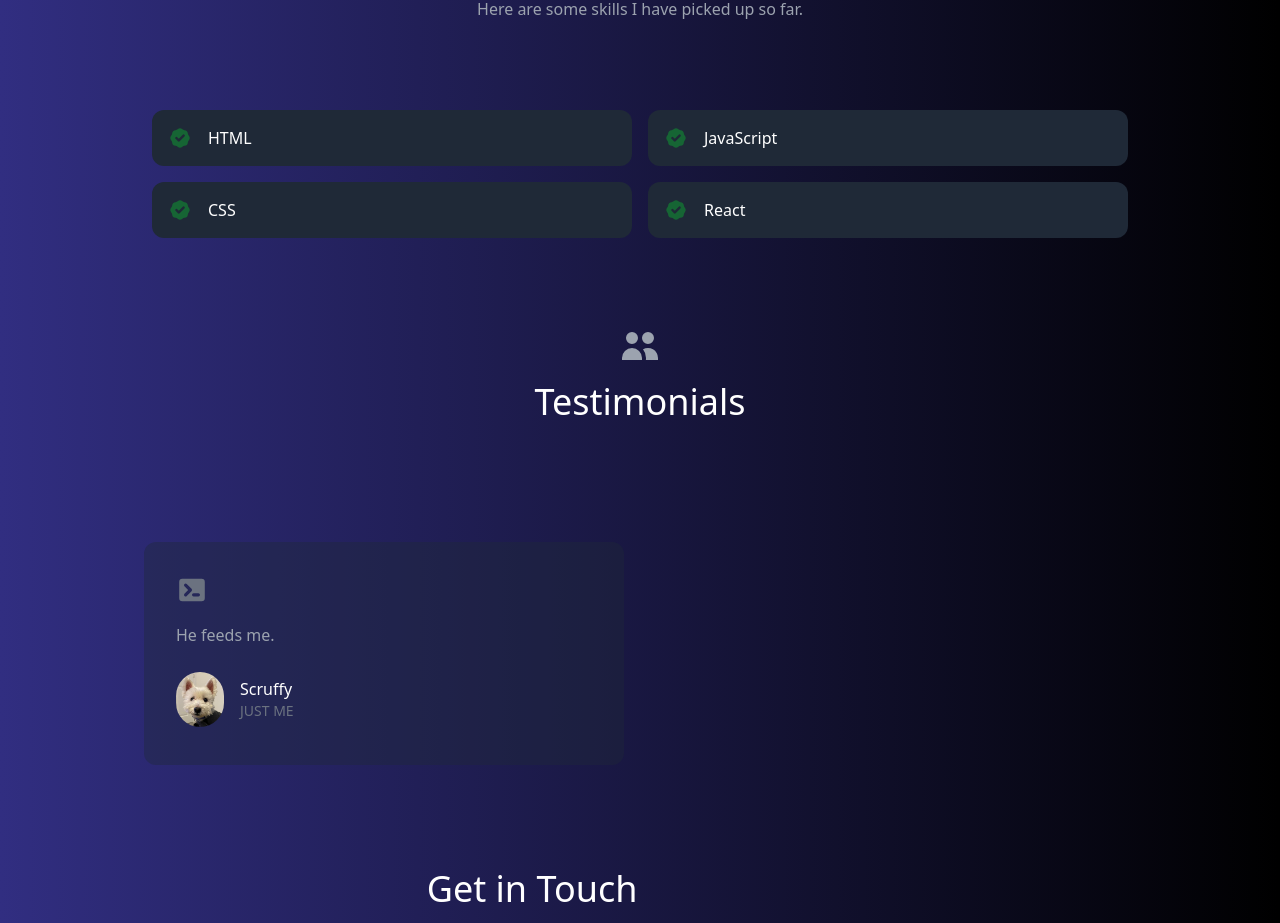
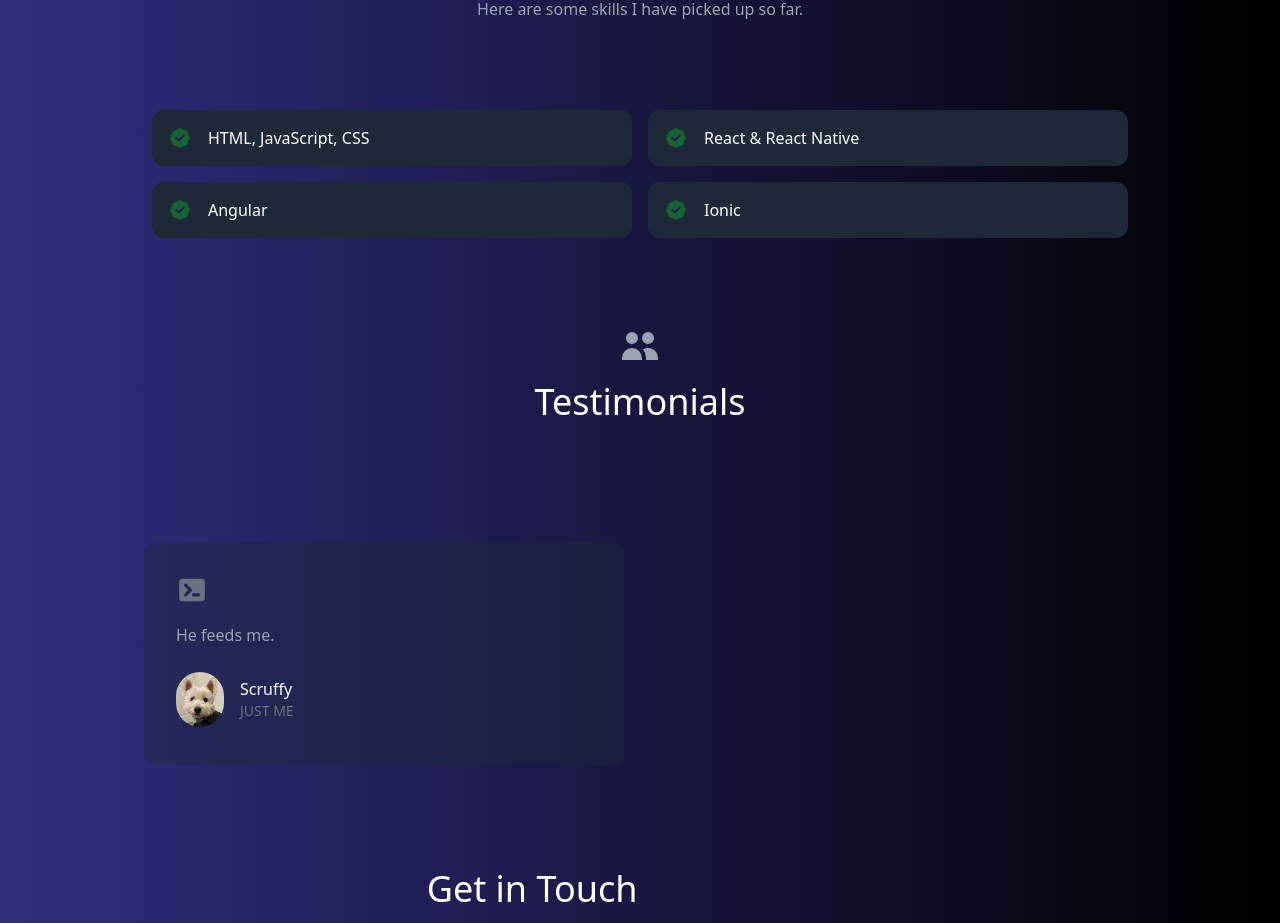
Before and after one commit to docdork/portfolio-react, a React (Create React App) app: page / in a window 1280 px wide. Shown: the part 1900-2823 px from the top of the page. Built offline with nearby package versions, Linux system fonts and the light colour scheme; the HTML template or start-up script is replaced by a standard one.

Commit message:
Update skills

```diff
--- a/src/data.js
+++ b/src/data.js
@@ -50,7 +50,7 @@ export const projects = [
 ];
 
 export const skills = [
-  "HTML", "JavaScript", "CSS", "React"
+  "HTML, JavaScript, CSS", "React & React Native", "Angular", "Ionic"
 ];
 
 export const testimonials =[
```
